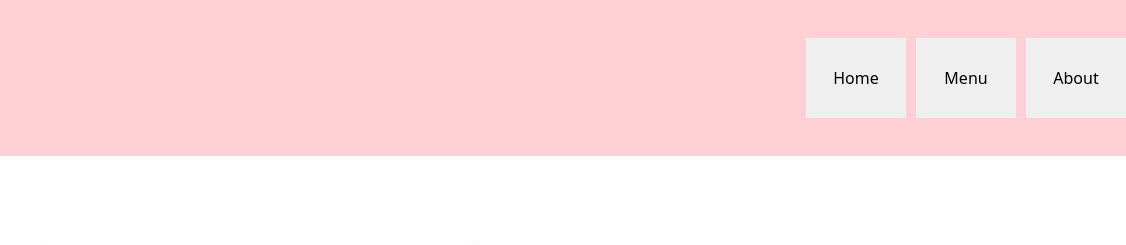
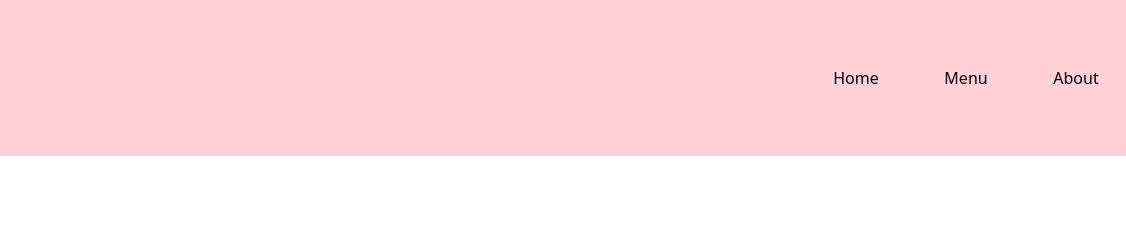
Before and after one commit to BelistarE/restaurant-page, a website built with webpack: page src/index.html in a window 1280 px wide. Shown: the top 245 px of the page, 154-1280 px from the left. Built offline with nearby package versions, Linux system fonts and the light colour scheme.

Commit message:
update config

```diff
--- a/src/reset.css
+++ b/src/reset.css
@@ -25,6 +25,12 @@ body {
     font-weight: bold;
 }
 
-button{
+button {
+  margin: 0;
+  padding: 0;
+  background: none;
+  border: none;
+  font: inherit;
+  color: inherit;
   cursor: pointer;
 }
```
Also changed, not shown: dist/index.html, images/cat-transparent.png (added), images/pink-paw-print.svg (added).
